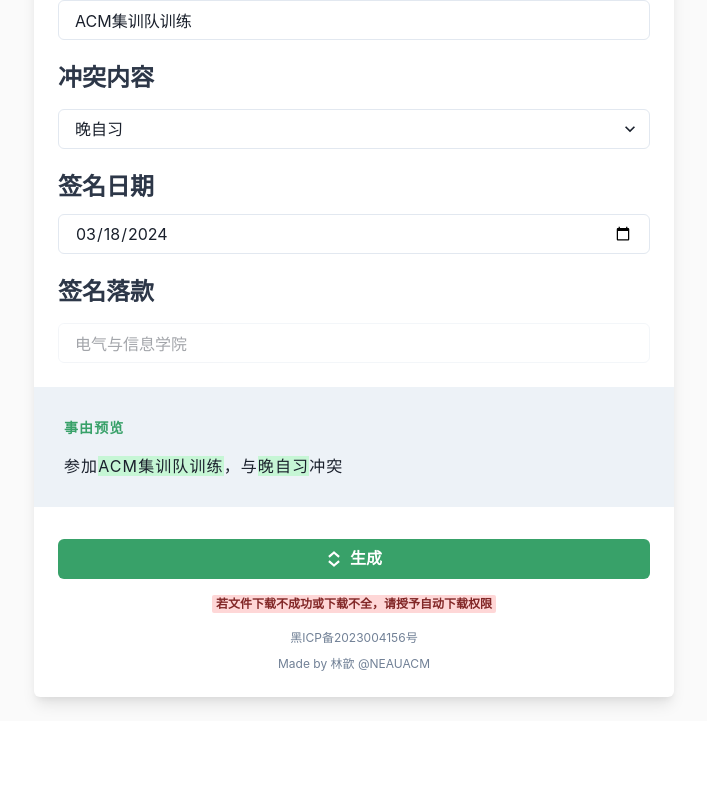
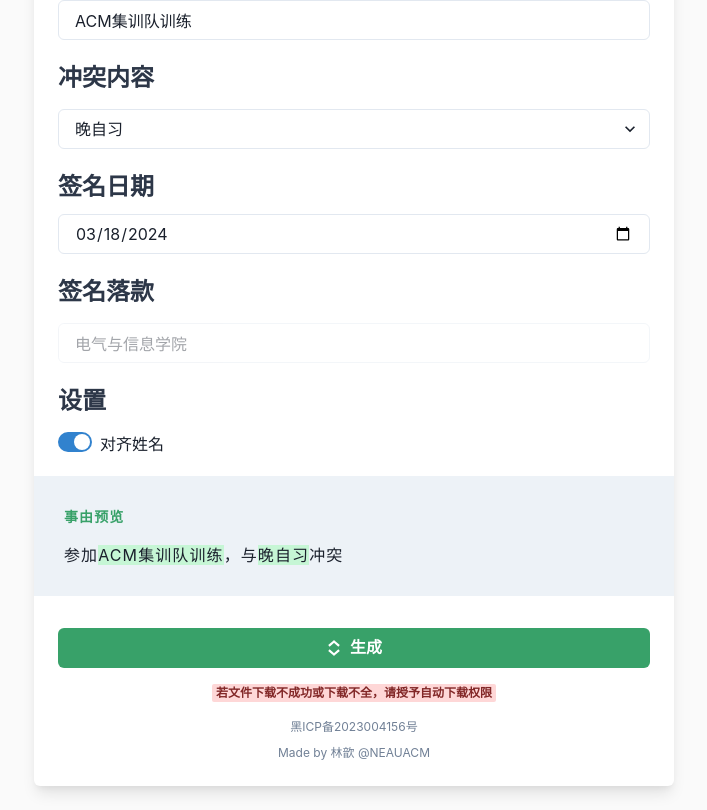
Before and after one commit to NeterAlex/leavn_generator, a React (Vite) app: page / in a window 1280 px wide. Shown: the part 667-1477 px from the top of the page, without its empty margins (286-993 px from the left). Before the commit the page ends 1388 px from the top, so only its background shows below. Built offline with nearby package versions, Linux system fonts and the light colour scheme.

Commit message:
feat(genDoc): 添加是否对齐名字的设置项

```diff
--- a/src/components/Main.tsx
+++ b/src/components/Main.tsx
@@ -9,8 +9,10 @@ import {
     Select,
     Spacer,
     Stack,
+    Switch,
     Text,
     Textarea,
+    Tooltip,
     useColorModeValue,
     VStack
 } from "@chakra-ui/react";
@@ -31,10 +33,10 @@ const Main = () => {
     const [signDate, setSignDate] = useState(moment(new Date()).format("YYYY-MM-DD"))
     const [jsonStr, setJsonStr] = useState<string>("")
     const [year, setYear] = useState(new Date().getFullYear())
-
     const [reason, setReason] = useState("ACM集训队训练")
     const [conflictWith, setConflictWith] = useState("晚自习")
     const [showCustomConflict, setShowCustomConflict] = useState<boolean>(false)
+    const [alignName, setAlignName] = useState(true)
 
     const handleConflictChange = (e: any) => {
         const value = e.target.value;
@@ -189,6 +191,26 @@ const Main = () => {
                     </Heading>
                     <Spacer h={8}/>
                     <Input type={"text"} disabled value={sign} onChange={(e) => setSign(e.target.value)}/>
+
+                    {/*设置*/}
+                    <Heading mt={4}
+                             color={useColorModeValue('gray.700', 'white')}
+                             fontSize={'2xl'}
+                             fontFamily={'body'}>
+                        设置
+                    </Heading>
+                    <Spacer h={8}/>
+                    <Stack direction="row" spacing={8}>
+                        <Tooltip content="启用则在二字姓名间添加全角空格补齐为三字">
+                            <Switch
+                                isChecked={alignName}
+                                onChange={(e) => setAlignName(e.target.checked)}
+                            >
+                                对齐姓名
+                            </Switch>
+                        </Tooltip>
+                    </Stack>
+
                     {/*事由预览*/}
                     <Box h={'120px'} bg={'gray.100'} mt={4} mx={-6} mb={6} padding={30}>
                         <Text mt={0}
@@ -217,7 +239,8 @@ const Main = () => {
                                 trainDateList,
                                 signDate: moment(signDate).toDate(),
                                 reason: reason,
-                                conflictWith: conflictWith
+                                conflictWith: conflictWith,
+                                alignName: alignName
                             })
                         }}>生成</Button>
                         <Center>
--- a/src/utils/buildDoc.ts
+++ b/src/utils/buildDoc.ts
@@ -16,10 +16,20 @@ export function buildDoc({
                              trainDateList,
                              signDate,
                              reason,
-                             conflictWith
+                             conflictWith,
+                             alignName
                          }: DocBuilderParam) {
     loadFile("/leave_note.docx", (error: Error, content: any) => {
         if (error) throw error;
+        if (alignName) {
+            for (const classInfo of classInfoList) {
+                classInfo.info.forEach((item) => {
+                    if (/^[\u4e00-\u9fa5]{2}$/.test(item.姓名)) {
+                        item.姓名 = `${item.姓名[0]}　${item.姓名[1]}`
+                    }
+                })
+            }
+        }
         const zip = new PizZip(content);
         const doc = new Docxtemplater(zip, {
             paragraphLoop: true,
--- a/src/utils/genDoc.ts
+++ b/src/utils/genDoc.ts
@@ -3,7 +3,7 @@
 import {buildDoc} from "./buildDoc.ts";
 
 // 组织数据结构并构建文档
-export function genDoc({jsonStr, year, trainDateList, signDate, reason, conflictWith}: genDocParams): void {
+export function genDoc({jsonStr, year, trainDateList, signDate, reason, conflictWith, alignName}: genDocParams): void {
     const students: StudentInfo[] = JSON.parse(jsonStr)
 
     const stuGrpByCollege = students.reduce((acc: any, student) => {
@@ -46,7 +46,7 @@ export function genDoc({jsonStr, year, trainDateList, signDate, reason, conflict
                         }
                     }
                     classInfoList.sort((a, b) => a.班级.localeCompare(b.班级))
-                    buildDoc({college, year, classInfoList, trainDateList, signDate, reason, conflictWith})
+                    buildDoc({college, year, classInfoList, trainDateList, signDate, reason, conflictWith, alignName})
                 }
             }
         }
--- a/src/utils/typings.d.ts
+++ b/src/utils/typings.d.ts
@@ -18,7 +18,8 @@ interface DocBuilderParam {
     trainDateList: Date[],
     signDate: Date,
     reason: "ACM集训队训练" | string,
-    conflictWith: "晚自习" | "上课" | string
+    conflictWith: "晚自习" | "上课" | string,
+    alignName: boolean
 }
 
 interface genDocParams {
@@ -27,5 +28,6 @@ interface genDocParams {
     trainDateList: Date[],
     signDate: Date
     reason: string,
-    conflictWith: string
+    conflictWith: string,
+    alignName: boolean
 }
```
